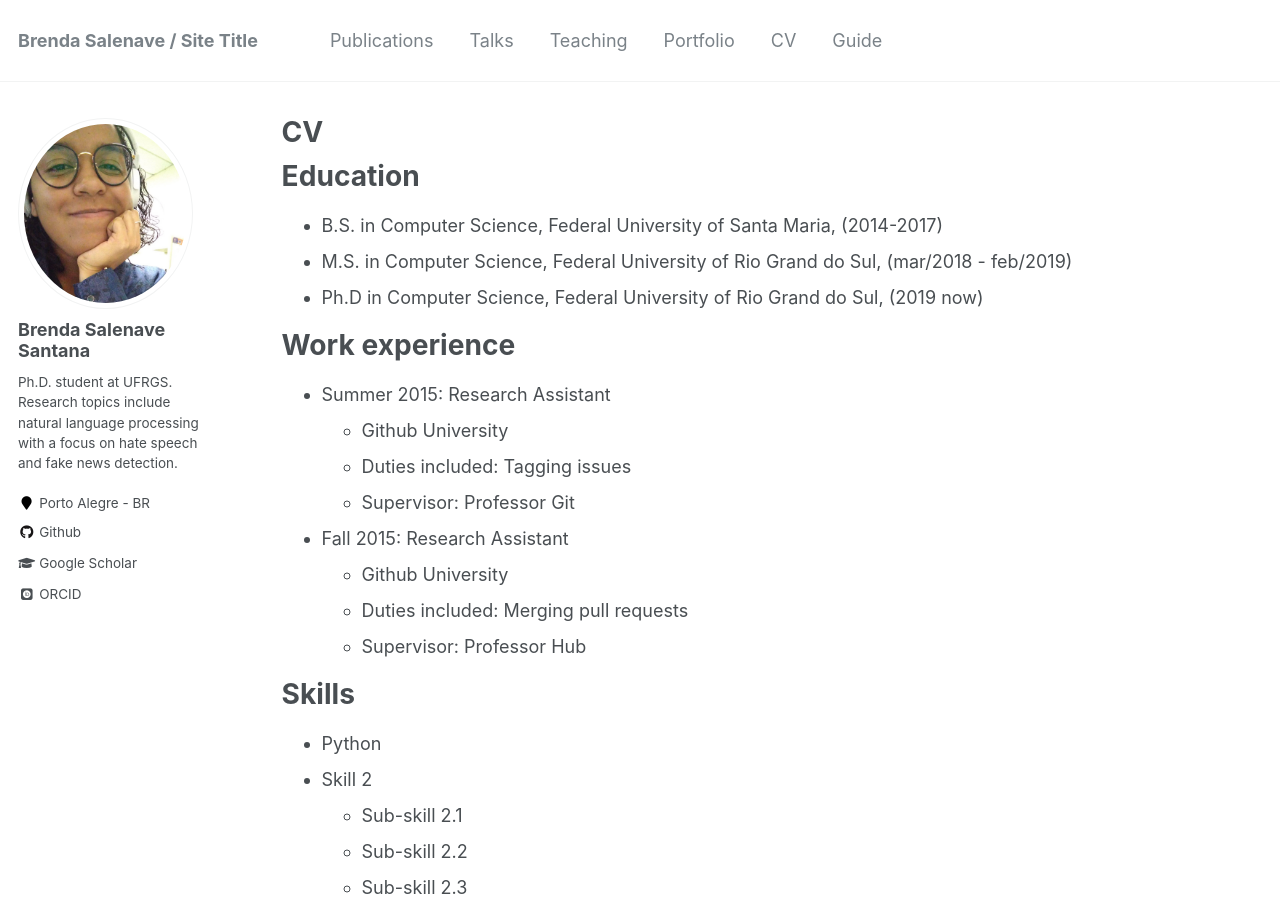
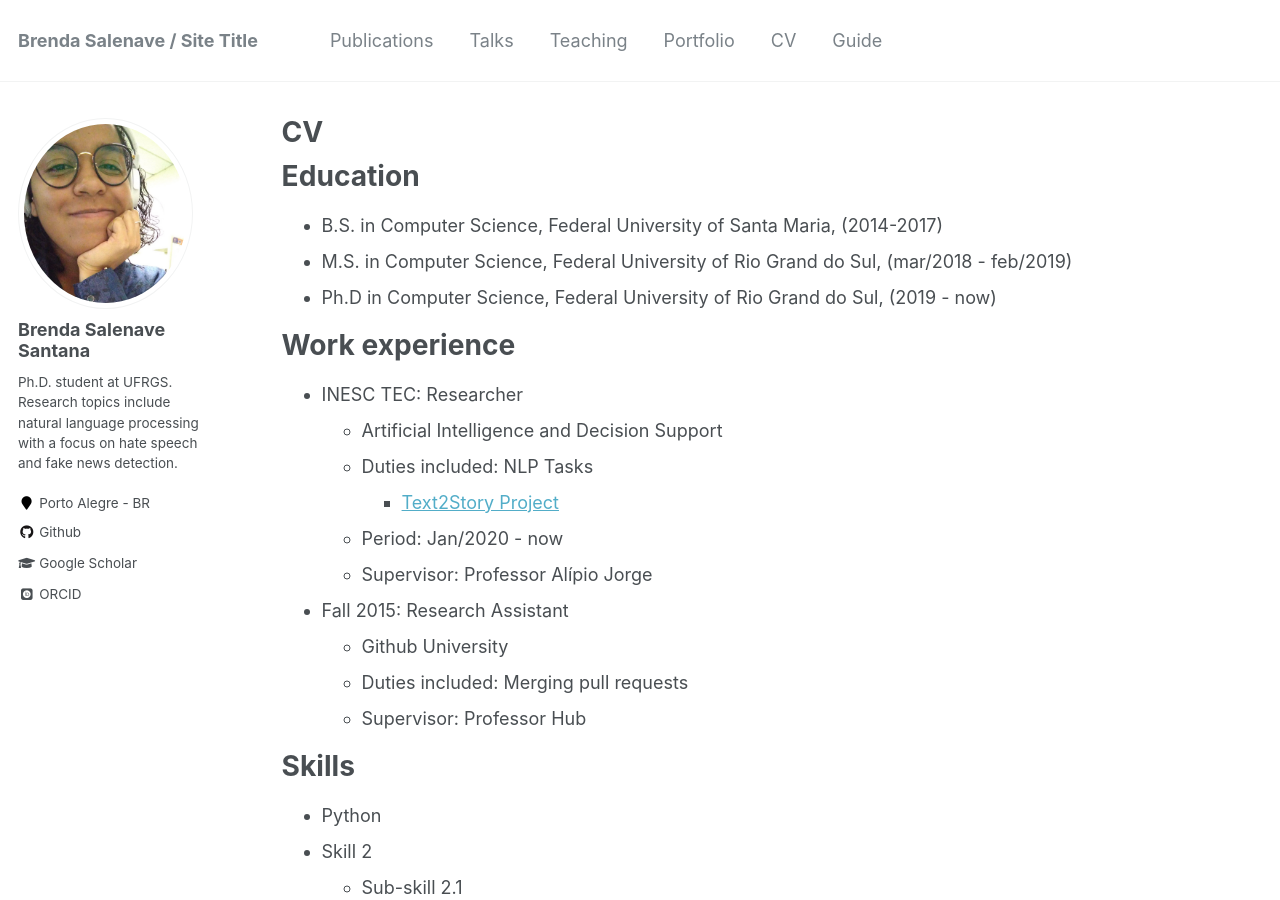
Before and after one commit to brendasalenave/brendasalenave.github.io, a Jekyll site: the page built from _pages/cv.md, in a window 1280 px wide and 900 px high. Built offline with Jekyll 4.4.1, drawn with Linux system fonts in a browser that asks for light colours; some web fonts are replaced.

Commit message:
Update cv.md

```diff
--- a/_pages/cv.md
+++ b/_pages/cv.md
@@ -13,14 +13,16 @@ Education
 ======
 * B.S. in Computer Science, Federal University of Santa Maria, (2014-2017)
 * M.S. in Computer Science, Federal University of Rio Grand do Sul, (mar/2018 - feb/2019)
-* Ph.D in Computer Science, Federal University of Rio Grand do Sul, (2019 now)
+* Ph.D in Computer Science, Federal University of Rio Grand do Sul, (2019 - now)
 
 Work experience
 ======
-* Summer 2015: Research Assistant
-  * Github University
-  * Duties included: Tagging issues
-  * Supervisor: Professor Git
+* INESC TEC: Researcher
+  * Artificial Intelligence and Decision Support
+  * Duties included: NLP Tasks
+    * [Text2Story Project](https://text2story.inesctec.pt)
+  * Period: Jan/2020 - now
+  * Supervisor: Professor Alípio Jorge
 
 * Fall 2015: Research Assistant
   * Github University
```
